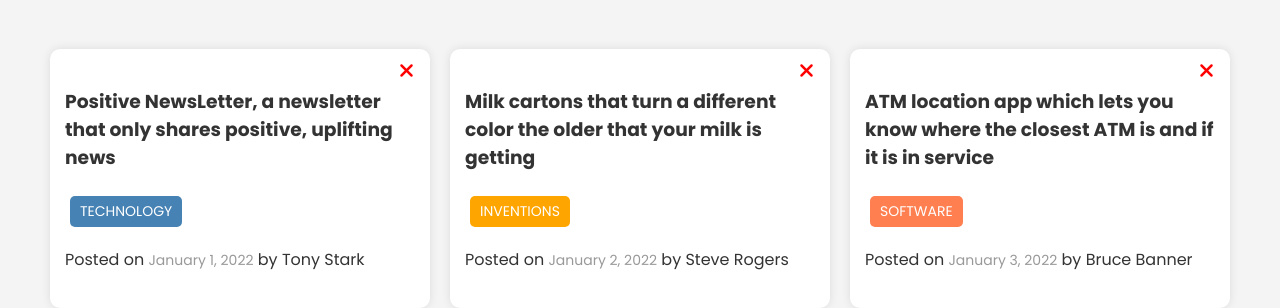
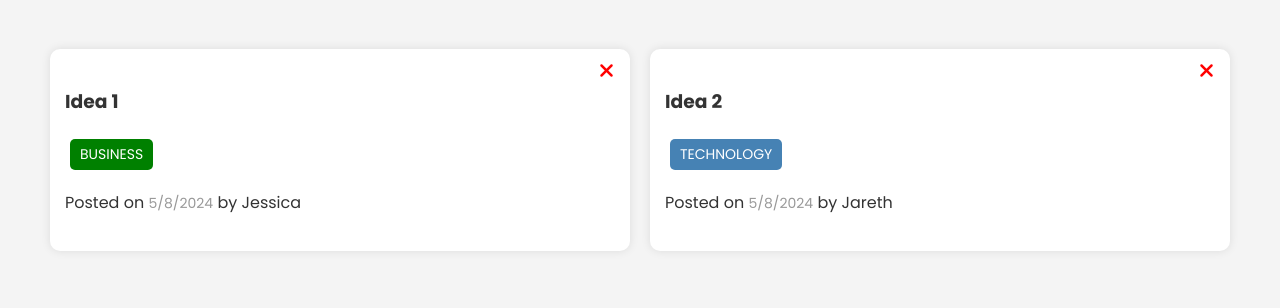
Before and after one commit to Architravelt/randomideas-app, a website built with webpack: page client/src/index.html in a window 1280 px wide. Shown: the part 90-398 px from the top of the page. Built offline with nearby package versions, Linux system fonts and the light colour scheme.

Commit message:
IdeaList component

```diff
--- /dev/null
+++ b/client/src/components/ideaList.js
@@ -0,0 +1,62 @@
+class IdeaList {
+  constructor() {
+    this._ideaListEl = document.querySelector('#idea-list');
+    this._ideas = [
+      {
+        id: 1,
+        text: 'Idea 1',
+        tag: 'Business',
+        username: 'Jessica',
+        date: '5/8/2024',
+      },
+      {
+        id: 2,
+        text: 'Idea 2',
+        tag: 'Technology',
+        username: 'Jareth',
+        date: '5/8/2024',
+      },
+    ];
+    this._validTags = new Set();
+    this._validTags.add('technology');
+    this._validTags.add('software');
+    this._validTags.add('business');
+    this._validTags.add('education');
+    this._validTags.add('health');
+    this._validTags.add('inventions');
+  }
+
+  getTagClass(tag) {
+    tag = tag.toLowerCase();
+    let tagClass = '';
+    if (this._validTags.has(tag)) {
+      tagClass = `tag-${tag}`;
+    } else {
+      tagClass = '';
+    }
+    return tagClass;
+  }
+
+  render() {
+    this._ideaListEl.innerHTML = this._ideas
+      .map((idea) => {
+        const tagClass = this.getTagClass(idea.tag);
+        return `
+        <div class="card">
+          <button class="delete"><i class="fas fa-times"></i></button>
+          <h3>
+            ${idea.text}
+          </h3>
+          <p class="tag ${tagClass}">${idea.tag.toUpperCase()}</p>
+          <p>
+            Posted on <span class="date">${idea.date}</span> by
+            <span class="author">${idea.username}</span>
+          </p>
+        </div>
+        `;
+      })
+      .join('');
+  }
+}
+
+export default IdeaList;
--- a/client/src/index.html
+++ b/client/src/index.html
@@ -15,7 +15,7 @@
     </header>
     <div class="container">
       <div id="idea-list" class="ideas">
-        <div class="card">
+        <!-- <div class="card">
           <button class="delete"><i class="fas fa-times"></i></button>
           <h3>
             Positive NewsLetter, a newsletter that only shares positive,
@@ -50,7 +50,7 @@
             Posted on <span class="date">January 3, 2022</span> by
             <span class="author">Bruce Banner</span>
           </p>
-        </div>
+        </div> -->
       </div>
     </div>
 
--- a/client/src/index.js
+++ b/client/src/index.js
@@ -1,8 +1,11 @@
 import '@fortawesome/fontawesome-free/css/all.css';
 import Modal from './components/Modal';
 import IdeaForm from './components/IdeaForm';
+import IdeaList from './components/ideaList';
 import './css/style.css';
 
 const modal = new Modal();
 const ideaForm = new IdeaForm();
 ideaForm.render();
+const ideaList = new IdeaList();
+ideaList.render();
```
